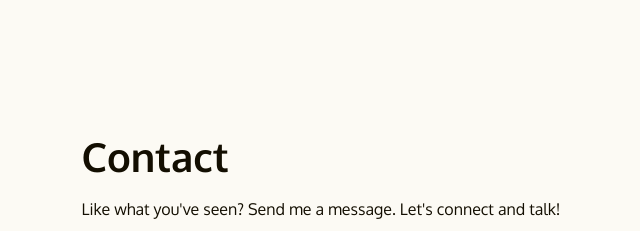
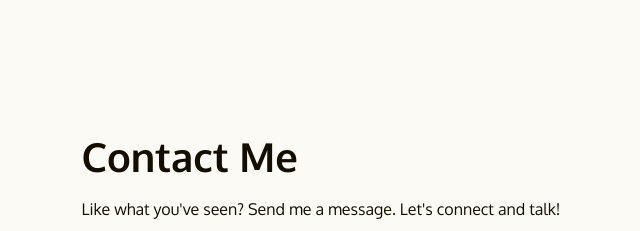
Before and after one commit to EirikOrkelbog/eirik-orkelbog-portfolio, a plain HTML site: page index.html in a window 1280 px wide. Shown: the part 1660-1891 px from the top of the page, without its empty margins (319-959 px from the left). Drawn offline with Linux system fonts and the light colour scheme; no server answers.

Commit message:
updated contact heading

```diff
--- a/index.html
+++ b/index.html
@@ -81,7 +81,7 @@
 			<div class="projects__container"></div>
 		</section>
 		<section class="contact__section" id="contact">
-			<h2>Contact</h2>
+			<h2>Contact me</h2>
 			<p>Like what you've seen? Send me a message. Let's connect and talk!</p>
 			<form action="https://formspree.io/f/xbjvnogp" method="POST">
 				<div>
```
